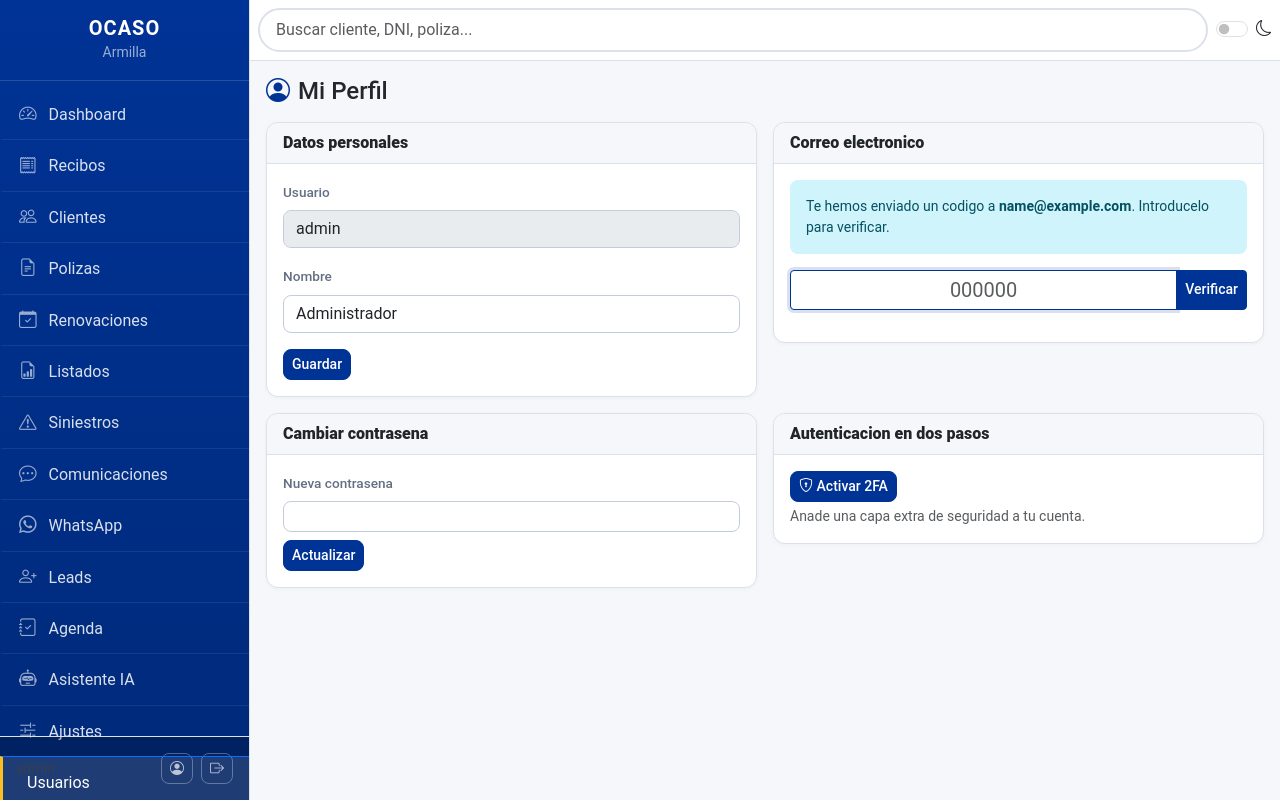
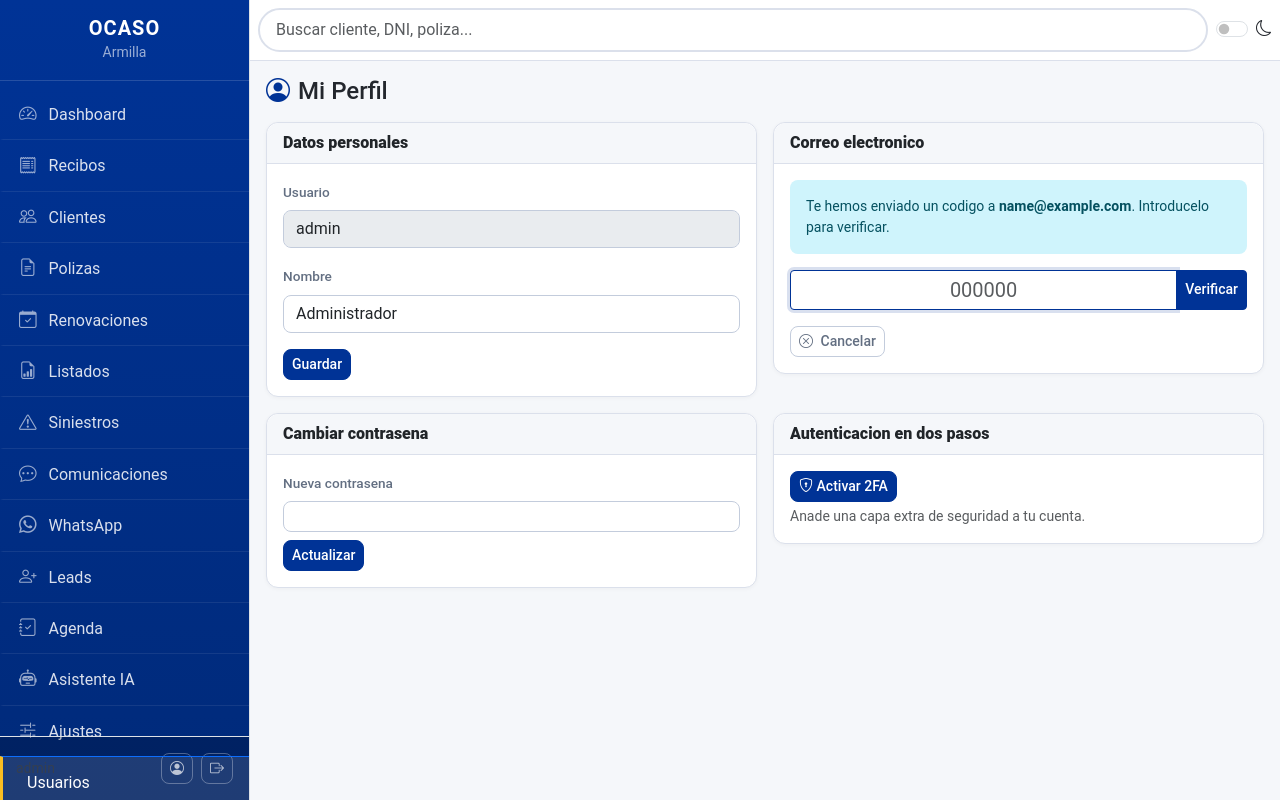
Before and after one commit to amolinagrx/agente-ocaso, a Flask app: page /usuarios/perfil in a window 1280 px wide. Run offline with Flask 3, Linux system fonts and the light colour scheme; the visitor is signed in with stand-in values (Sample User, id 1); data that the repository does not hold is empty; parts of the project's set-up code (start-up, migrations or seed data) failed here and were passed over; some libraries are stand-ins or nearby versions.

Commit message:
fix: boton cancelar verificacion de email en perfil
- Si el usuario se equivoca al cambiar email, puede cancelar
- Limpia pending_email de sesion y codigo de verificacion

```diff
--- a/routes/usuarios.py
+++ b/routes/usuarios.py
@@ -299,6 +299,16 @@ def perfil():
     return render_template('usuarios/perfil.html', usuario=user)
 
 
+@usuarios_bp.route('/cancelar-verificacion', methods=['POST'])
+@login_required
+def cancelar_verificacion():
+    session.pop('pending_email', None)
+    current_user.email_verification_code = None
+    db.session.commit()
+    flash('Verificacion cancelada', 'info')
+    return redirect(url_for('usuarios.perfil'))
+
+
 def generate_code(length=6):
     import random
     return ''.join(str(random.randint(0, 9)) for _ in range(length))
--- a/templates/usuarios/perfil.html
+++ b/templates/usuarios/perfil.html
@@ -43,6 +43,9 @@
                                maxlength="6" pattern="[0-9]{6}" inputmode="numeric" required autofocus>
                         <button class="btn btn-primary" style="background:var(--ocaso-blue)">Verificar</button>
                     </div>
+                </form>
+                <form method="POST" action="{{ url_for('usuarios.cancelar_verificacion') }}" class="d-inline">
+                    <button class="btn btn-sm btn-outline-secondary"><i class="bi bi-x-circle me-1"></i> Cancelar</button>
                 </form>
                 {% else %}
                 <form method="POST">
```
